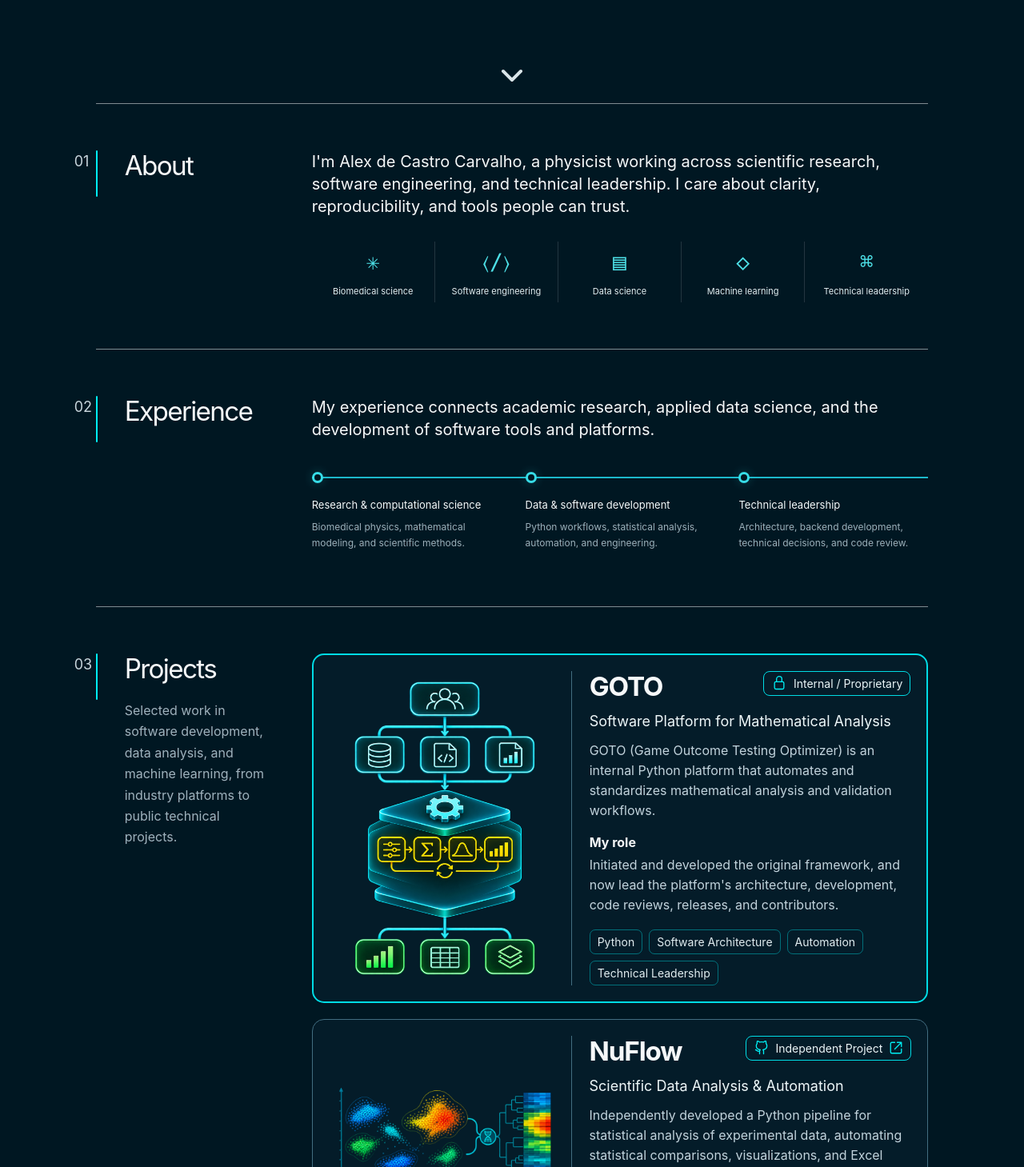
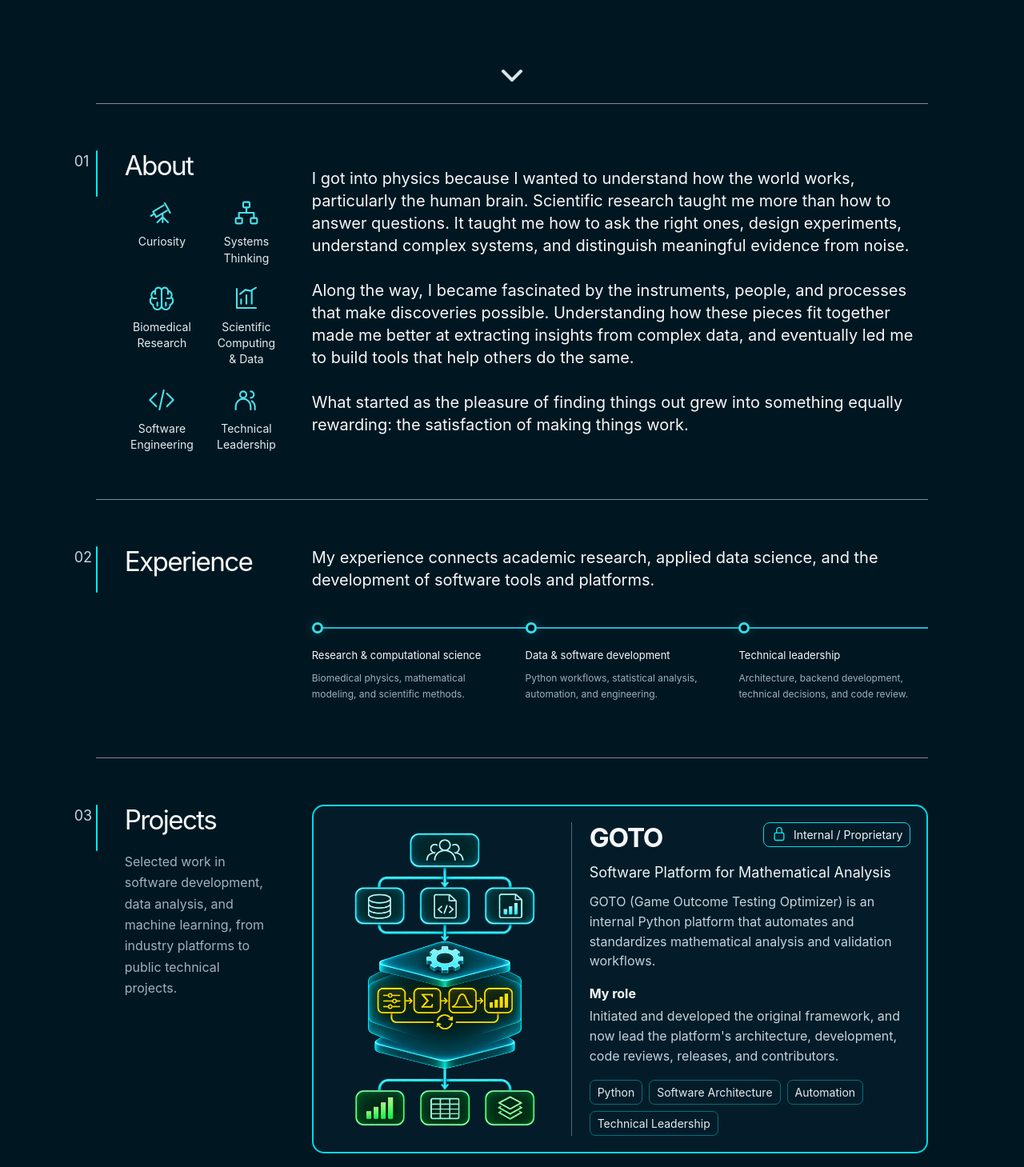
Before and after one commit to LexC/lexc.github.io, a Flask app: page / in a window 1280 px wide. Shown: the part 671-2130 px from the top of the page at 80% size. Run offline with Flask 3, Linux system fonts and the light colour scheme; style sheets or scripts are compiled from the project's sources.

Commit message:
About section

```diff
--- a/src/portfolio/content.py
+++ b/src/portfolio/content.py
@@ -15,9 +15,18 @@ PROFILE = {
         "and software engineering."
     ),
     "about": (
-        "I'm Alex de Castro Carvalho, a physicist working across scientific "
-        "research, software engineering, and technical leadership. "
-        "I care about clarity, reproducibility, and tools people can trust."
+        "I got into physics because I wanted to understand how the world works, "
+        "particularly the human brain. Scientific research taught me more than how "
+        "to answer questions. It taught me how to ask the right ones, design "
+        "experiments, understand complex systems, and distinguish meaningful "
+        "evidence from noise.\n\n"
+        "Along the way, I became fascinated by the instruments, people, and "
+        "processes that make discoveries possible. Understanding how these pieces "
+        "fit together made me better at extracting insights from "
+        "complex data, and eventually led me to build tools that help others do "
+        "the same.\n\n"
+        "What started as the pleasure of finding things out grew into something "
+        "equally rewarding: the satisfaction of making things work."
     ),
     "experience_intro": (
         "My experience connects academic research, applied data science, "
@@ -98,11 +107,12 @@ def validate_content():
         raise ValueError("github_url must be an absolute HTTPS URL")
 
 EXPERTISE = (
-    ("Biomedical science", "science"),
-    ("Software engineering", "code"),
-    ("Data science", "data"),
-    ("Machine learning", "ml"),
-    ("Technical leadership", "lead"),
+    ("Curiosity", "telescope"),
+    ("Systems Thinking", "network"),
+    ("Biomedical Research", "brain"),
+    ("Scientific Computing & Data", "data"),
+    ("Software Engineering", "code"),
+    ("Technical Leadership", "users"),
 )
 
 EXPERIENCE = (
--- a/src/portfolio/static/css/input.css
+++ b/src/portfolio/static/css/input.css
@@ -337,32 +337,58 @@ button,a {
   max-width:860px;
   margin:0 0 28px
 }
-.expertise-list {
+#about {
+  grid-template-columns:235px minmax(0,1fr);
+  grid-template-areas:"heading narrative" "icons narrative";
+  grid-template-rows:auto 1fr;
+  row-gap:24px
+}
+#about .section-ident {
+  grid-area:heading
+}
+#about .section-ident h2 {
+  margin-bottom:0
+}
+#about .section-body {
+  grid-area:narrative;
+  align-self:center
+}
+#about .section-lead:last-child {
+  margin-bottom:0
+}
+.about-icons {
+  grid-area:icons;
+  align-self:start;
   display:grid;
-  grid-template-columns:repeat(5,minmax(0,1fr));
+  grid-template-columns:repeat(2,minmax(0,1fr));
+  gap:24px 12px;
   list-style:none;
-  margin:30px 0 0;
-  padding:0
+  margin:0;
+  padding:0 0 0 36px;
+  min-width:0
 }
-.expertise-list li {
+.about-icons li {
   display:flex;
   flex-direction:column;
   align-items:center;
-  gap:13px;
+  gap:10px;
+  min-width:0;
   text-align:center;
-  font-size:11px;
+  font-size:.875rem;
+  line-height:1.45;
   color:#e2edf0;
-  padding:5px 9px;
-  border-right:1px solid #ffffff23
+  overflow-wrap:anywhere
 }
-.expertise-list li:last-child {
-  border:0
+.about-icons span {
+  max-width:100%;
+  text-wrap:balance
 }
-.expertise-icon {
-  font-family:Consolas,monospace;
+.about-icon {
+  display:block;
+  flex-shrink:0;
   color:#4de0e7;
-  font-size:28px;
-  height:36px
+  width:2rem;
+  height:2rem
 }
 /* Experience */
 .timeline {
--- /dev/null
+++ b/src/portfolio/templates/components/about-icon.html
@@ -0,0 +1,10 @@
+{% macro about_icon(kind) -%}
+<svg class="about-icon" viewBox="0 0 24 24" width="32" height="32" fill="none" stroke="currentColor" stroke-width="1.6" stroke-linecap="round" stroke-linejoin="round" aria-hidden="true" focusable="false">
+  {% if kind == "telescope" %}<path d="m15 3 5 9M14 5 4 11l3 5 10-6M5 13l-3 2m11-2v8m0-5-5 5m5-5 5 5"/>
+  {% elif kind == "network" %}<rect x="9" y="2" width="6" height="5" rx="1"/><rect x="2" y="17" width="6" height="5" rx="1"/><rect x="16" y="17" width="6" height="5" rx="1"/><path d="M12 7v5M5 17v-5h14v5"/>
+  {% elif kind == "brain" %}<path d="M12 5a3 3 0 0 0-6 0 4 4 0 0 0-3 6 4 4 0 0 0 1 7 4 4 0 0 0 8 1V5Zm0 0a3 3 0 0 1 6 0 4 4 0 0 1 3 6 4 4 0 0 1-1 7 4 4 0 0 1-8 1M6 5v3m12-3v3M4 12h3m13 0h-3M8 16v3m8-3v3"/>
+  {% elif kind == "data" %}<path d="M3 3v18h18M7 17v-4m5 4V9m5 8V5"/><path d="m6 8 5-4 5 1 5-3"/>
+  {% elif kind == "code" %}<path d="m7 6-6 6 6 6m10-12 6 6-6 6M14 3l-4 18"/>
+  {% elif kind == "users" %}<circle cx="9" cy="7" r="3"/><path d="M2 21v-3a7 7 0 0 1 14 0v3m0-17a3 3 0 0 1 0 6m4 11v-3a7 7 0 0 0-3-5"/>{% endif %}
+</svg>
+{%- endmacro %}
--- a/src/portfolio/templates/sections/about.html
+++ b/src/portfolio/templates/sections/about.html
@@ -1,10 +1,14 @@
+{% from "components/about-icon.html" import about_icon %}
 <section class="content-section section-wrap" id="about" aria-labelledby="about-heading">
   <div class="section-ident"><span class="section-index">01</span>
     <h2 id="about-heading">About</h2>
   </div>
   <div class="section-body">
-    <p class="section-lead">{{ profile.about }}</p>
-    <ul class="expertise-list">{% for label, icon in expertise %}<li><span class="expertise-icon" aria-hidden="true">{% if icon == "science" %}✳{% elif icon == "code" %}〈/〉{% elif icon == "data" %}▤{% elif icon == "ml" %}◇{% else %}⌘{% endif %}</span><span>{{ label }}</span>
-      </li>{% endfor %}</ul>
+    {% for paragraph in profile.about.split('\n\n') %}<p class="section-lead">{{ paragraph }}</p>
+    {% endfor %}
   </div>
+  <ul class="about-icons" aria-label="Scientific and technical strengths">
+    {% for label, icon in expertise %}<li>{{ about_icon(icon) }}<span>{{ label }}</span></li>
+    {% endfor %}
+  </ul>
 </section>
```
Also changed, not shown: other parts of src/portfolio/static/css/input.css (+16 -10 lines), README.md.
